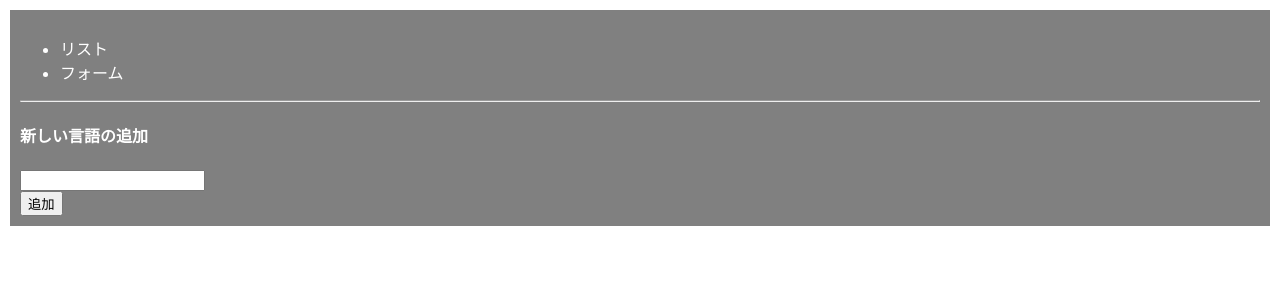
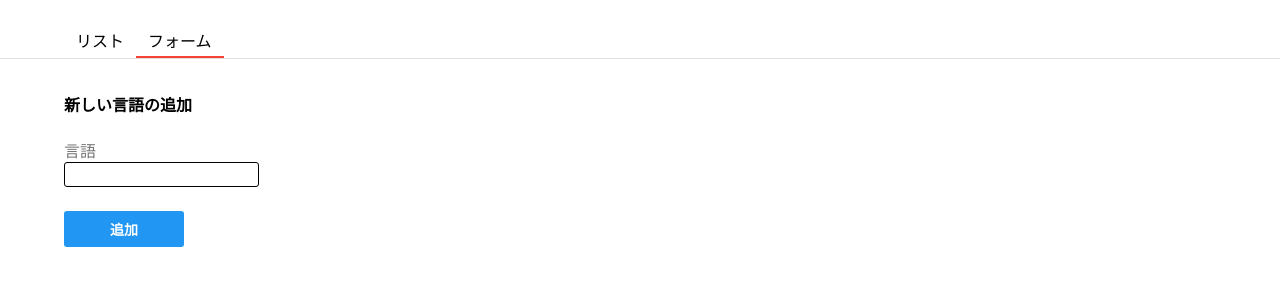
Before and after one commit to tatsutoshi-maeda/todo, a React (Create React App) app in the folder client/: page / in a window 1280 px wide. Both pictures are taken after a click on the item "フォーム". Shown: the top 300 px of the page. Built offline with nearby package versions, Linux system fonts and the light colour scheme.

Commit message:
add CSS for styled-components

```diff
--- a/client/package.json
+++ b/client/package.json
@@ -12,6 +12,7 @@
     "react-bootstrap": "^1.4.0",
     "react-dom": "^17.0.1",
     "react-scripts": "4.0.1",
+    "styled-components": "^5.2.1",
     "web-vitals": "^0.2.4"
   },
   "scripts": {
--- a/client/src/App.js
+++ b/client/src/App.js
@@ -1,7 +1,28 @@
+import styled from 'styled-components'
 import { List } from "./List"
 import { Form } from "./Form"
 import { useEffect, useState } from "react";
 import { getLanguages } from "./const/languages";
+
+const Header = styled.header`
+  display: flex;
+  justify-content: space-between;
+  padding 24px 64px 0;
+  border-bottom: 1px solid #E0E0E0;
+`
+
+const HeaderUl = styled.ul`
+  display: flex;
+  margin: 0;
+  padding: 0;
+`
+
+const HeaderLi = styled.li`
+  list-style: none;
+  padding: 4px 12px;
+  cursor: pointer;
+  border-bottom: ${props => props.focused ? '2px solid #F44336' : 'none'};
+`
 
 function App() {
 
@@ -30,22 +51,14 @@
     setTab('list');
   }
 
-  let style = {
-    backgroundColor: "gray",
-    color: "#FFF",
-    margin: 10,
-    padding: 10,
-}
-
   return (
-    <div style={style}>
-      <header>
-        <ul>
-          <li onClick={() => setTab('list')}>リスト</li>
-          <li onClick={() => setTab('form')}>フォーム</li>
-        </ul>
-      </header>
-      <hr/>
+    <div>
+      <Header>
+        <HeaderUl>
+          <HeaderLi focused={tab === 'list'} onClick={() => setTab('list')}>リスト</HeaderLi>
+          <HeaderLi focused={tab === 'form'} onClick={() => setTab('form')}>フォーム</HeaderLi>
+        </HeaderUl>
+      </Header>
       {
         tab === 'list' ? <List langs={langs}/> : <Form onAddLang={addLang}/>
       }
--- a/client/src/Form.js
+++ b/client/src/Form.js
@@ -1,4 +1,32 @@
 import { useState } from 'react'
+import { Button } from "./components/button";
+import styled from 'styled-components'
+
+const Container = styled.div`
+  padding: 12px 64px;
+`
+
+const Label = styled.label`
+  display: flex;
+  color: #757575;
+  font-size: 14px
+  font-weight: bold;
+`
+
+const Input = styled.input`
+  border-radius: 3px;
+  padding: 4px 8px;
+  border: 1px solid black;
+`
+
+const ButtonContainer = styled.div`
+  margin-top: 24px;
+`
+
+//button.jsの継承
+const FormButton = styled(Button)`
+  width: 120px;
+`
 
 export const Form = ({ onAddLang }) => {
     const [text, setText] = useState('')
@@ -8,19 +36,20 @@
         onAddLang(text);
     }
     return (
-        <div>
+        <Container>
             <h4>新しい言語の追加</h4>
             <form onSubmit={submitForm}>
                 <div>
-                    <input
+                    <Label>言語</Label>
+                    <Input
                         type="text"
                         value={text}
                         onChange={(e) => setText(e.target.value)}/>
                 </div>
-                <div>
-                    <button>追加</button>
-                </div>
+                <ButtonContainer>
+                    <FormButton>追加</FormButton>
+                </ButtonContainer>
             </form>
-        </div>
+        </Container>
     )
 }
--- a/client/src/List.js
+++ b/client/src/List.js
@@ -1,21 +1,38 @@
 import { useEffect } from "react";
 import { handleClick } from "./service/Book";
+import styled from 'styled-components'
+
+const Container = styled.div`
+  padding: 12px 64px;
+`
+
+const ListItem = styled.div`
+padding: 8px 16px;
+
+&:nth-child(n+2) {
+    border-top: 1px solid #D9DBDE;
+}
+`
 
 export const List = ({ langs }) => {
 
     useEffect(() => {
+        console.log('List.jsのuseEffectが走った')
 
+        return () => {
+            console.log('List.jsのuseEffectのunmountが走った')
+        }
     })
     return (
-        <div>
+        <Container>
             {
                 langs.map((lang, index) => {
-                return <div key={index}>{ lang }</div>
+                return <ListItem key={index}>{ lang }</ListItem>
                 } )
             }
             <div>
                 <button onClick={() => handleClick()}>Get Data</button>
             </div>
-        </div>
+        </Container>
     )
 }
--- /dev/null
+++ b/client/src/components/button.js
@@ -0,0 +1,13 @@
+import styled from 'styled-components'
+
+export const Button = styled.button`
+  border: none;
+  border-radius: 3px;
+  background-color: #2196F3;
+  padding: 8px 16px;
+  min-width: 100px;
+  font-size: 14px;
+  font-weight: bold;
+  color: white;
+  cursor: pointer;
+`
```
Also changed, not shown: 2 other files (tests, documents, lock files or other folders).
